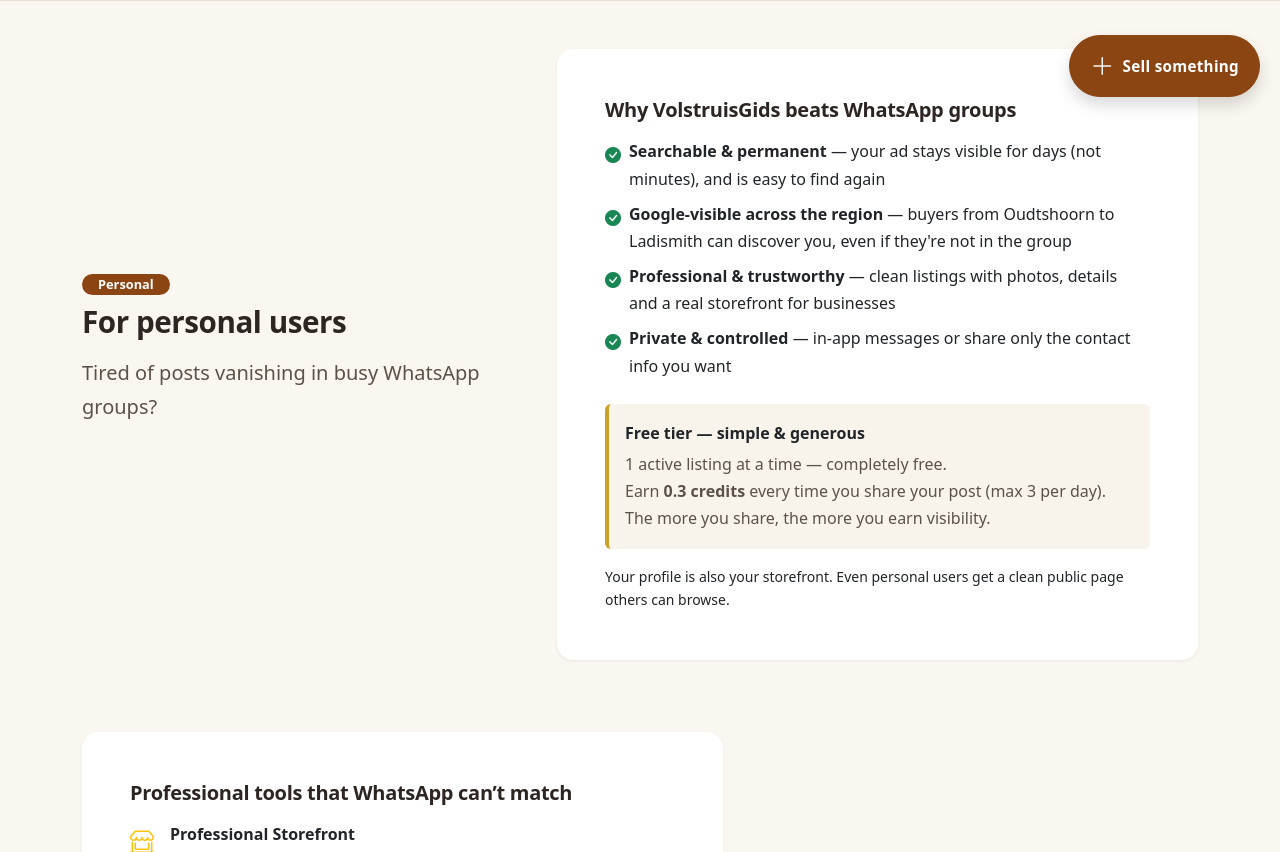
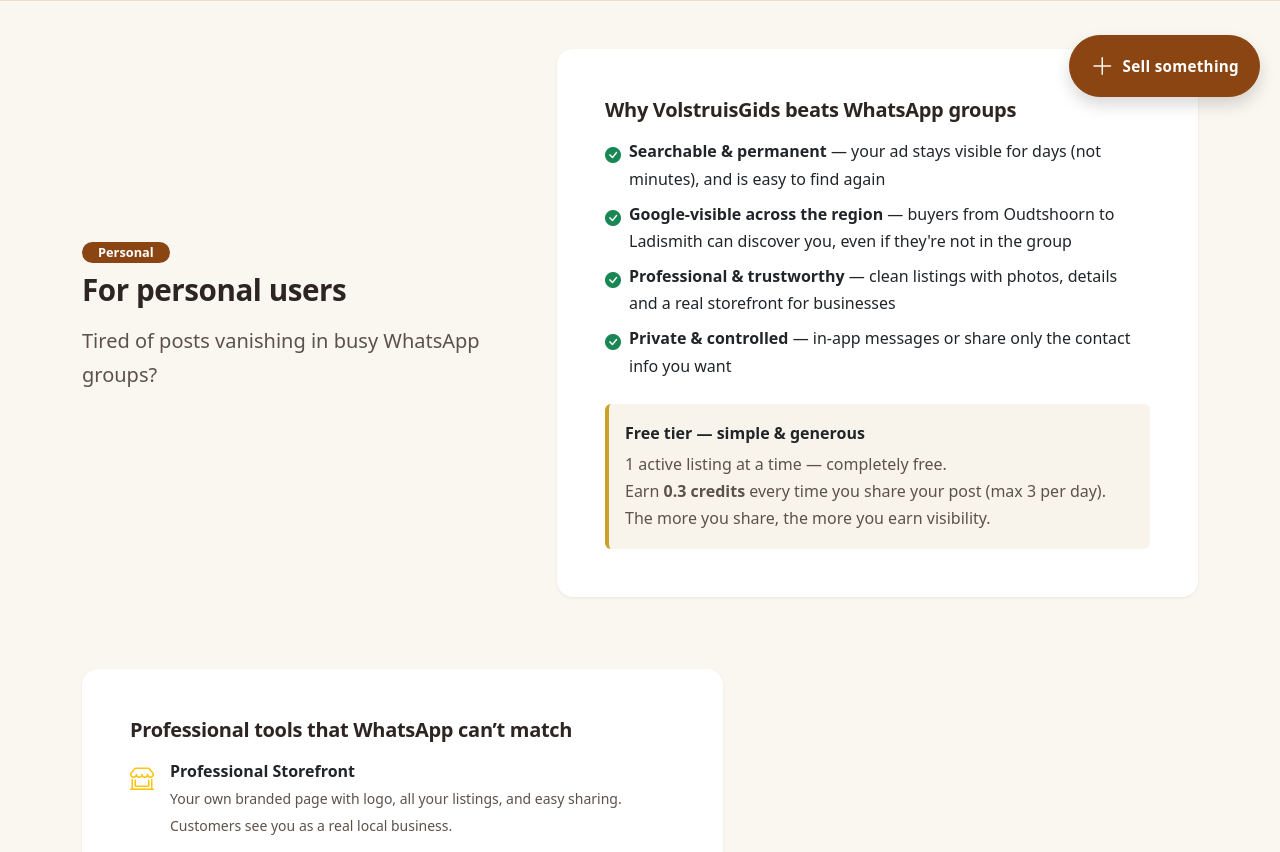
Before and after one commit to MarketExpander99/VolstruisGids, a Flask app: page /how-it-works in a window 1280 px wide. Shown: the part 623-1475 px from the top of the page. Run offline with Flask 3, Linux system fonts and the light colour scheme.

Commit message:
tag update

```diff
--- a/app/templates/main/how_it_works.html
+++ b/app/templates/main/how_it_works.html
@@ -56,9 +56,7 @@
                                 <span class="text-muted">1 active listing at a time — completely free.<br>Earn <strong>0.3 credits</strong> every time you share your post (max 3 per day). The more you share, the more you earn visibility.</span>
                             </div>
 
-                            <div class="mt-3 small">
-                                Your profile is also your storefront. Even personal users get a clean public page others can browse.
-                            </div>
+
                         </div>
                     </div>
                 </div>
```
